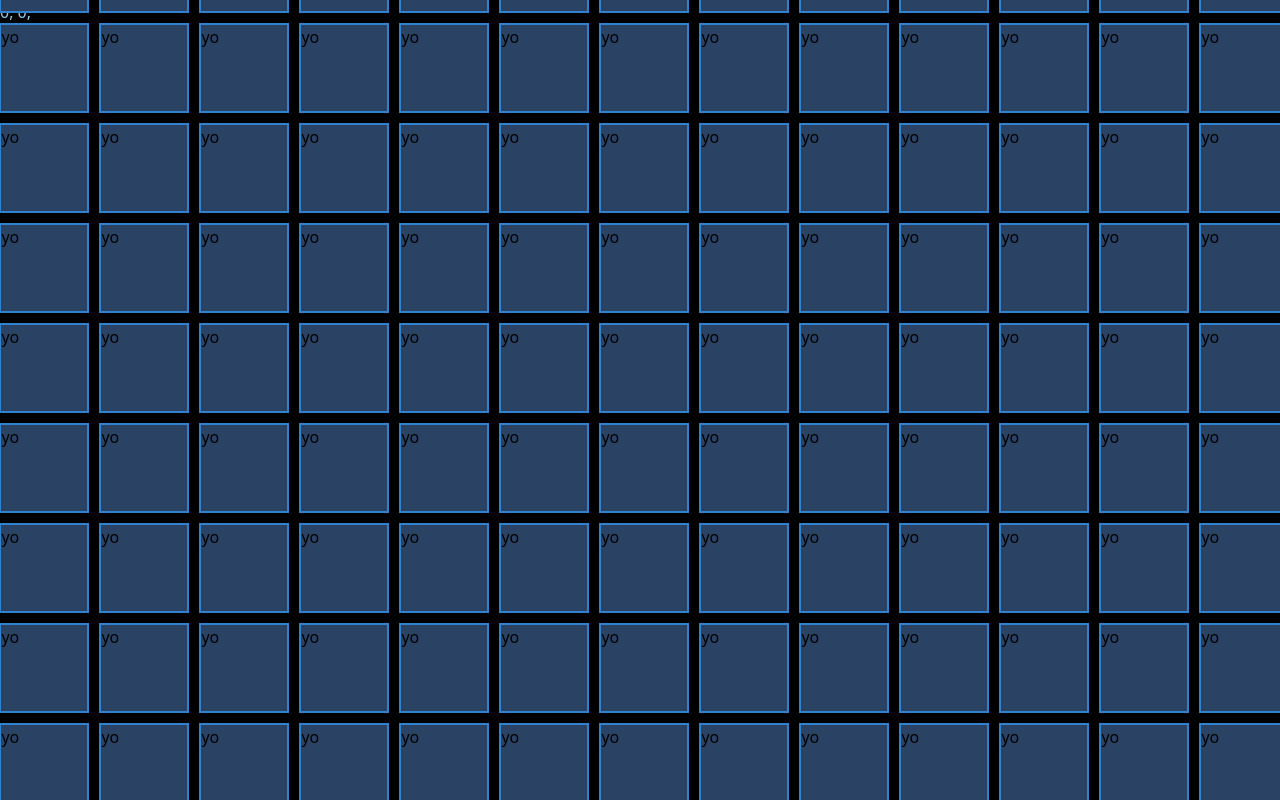
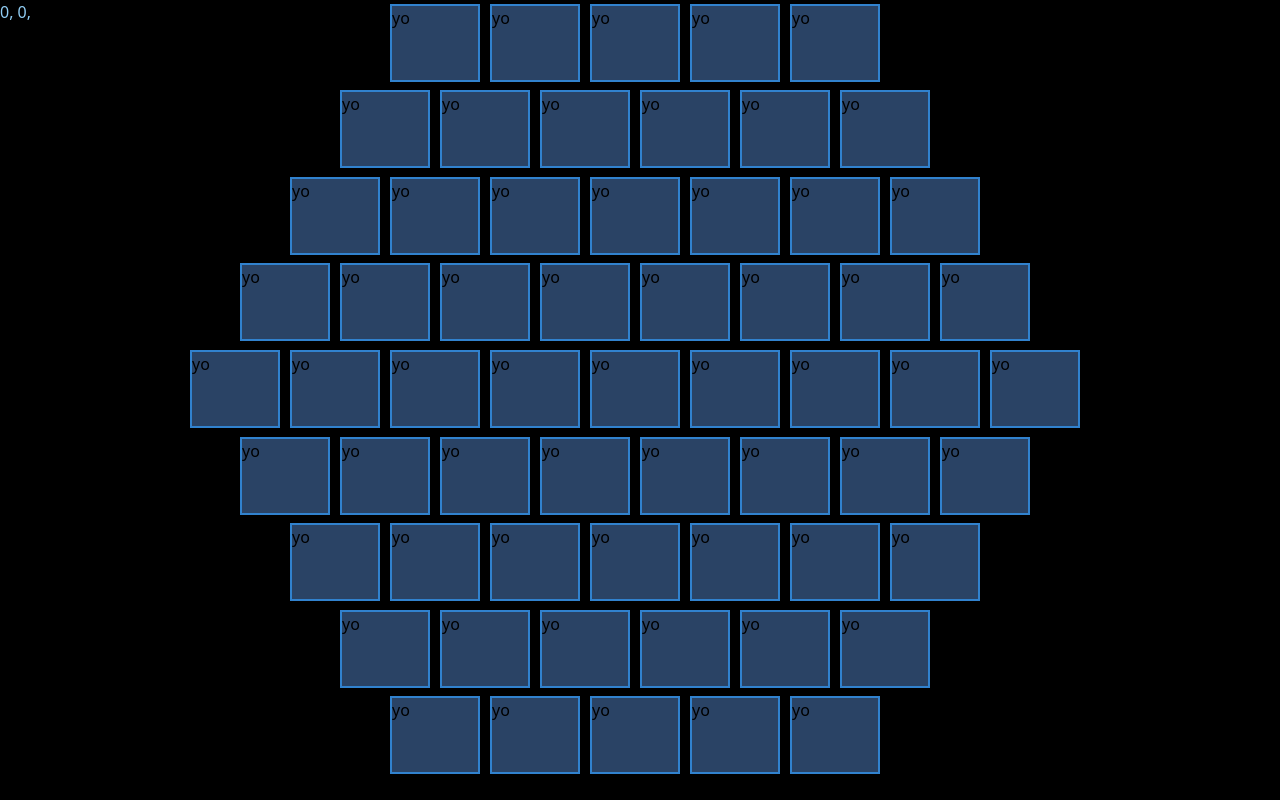
Before and after one commit to Exr0nProjects/tanks, a React (Create React App) app: page / in a window 1280 px wide. Built offline with nearby package versions, Linux system fonts and the light colour scheme.

Commit message:
hexboard drawing works

```diff
--- a/src/components/SquareHexBoard.jsx
+++ b/src/components/SquareHexBoard.jsx
@@ -1,25 +1,25 @@
 import React from 'react';
 import useWindowDimensions from '../utility/useWindowDimensions';
+import { to_rectangular } from '../utility/coords';
 
 export default function({ scale, pos_x, pos_y }) {
     const { height, width } = useWindowDimensions();
-    const diagonal = Math.sqrt(Math.pow(height, 2) + Math.pow(width, 2))/scale;
-    console.log('diagonal', diagonal)
+    const m = Math.floor(Math.min(height, width)/2 / scale);
+
     let positions = [];
-    // TODO: work out angles and stuff to better optimize drawing
-    for (let x=-diagonal; x<=diagonal; x += 1) {
-        for (let y=-diagonal; y<=diagonal; y += 1) {
-            positions.push([x, y]);
+    for (let h=-m; h<=m; h += 1) {
+        for (let k=-m-Math.min(h, 0); k<=m-Math.max(h, 0); k += 1) {
+            positions.push(to_rectangular(h, k));
         }
     }
     return <div>
         {positions.map(([x, y], i) => <div
                 className="absolute bg-blue-900 border-2 border-blue-600"
                 style={{
-                    marginLeft: `calc(50% - ${x * scale + scale/2}px)`,
-                    marginTop: `calc(50% - ${y * scale + scale/2}px)`,
+                    marginLeft: x * scale + (width-scale)/2,
+                    marginTop: y * scale + (height-scale)/2,
                     width: scale*0.9,
-                    height: scale*0.9,
+                    height: scale*0.9 * 0.866,
                 }}
                 key={i}
             >
--- a/src/components/TankGame.jsx
+++ b/src/components/TankGame.jsx
@@ -40,7 +40,9 @@ export default function({ players }) {
     return <div
         className="relative w-screen h-screen overflow-hidden bg-black overscroll-none"
         onPointerMove={handlePointerMove}>
-            <span className="text-blue-300">{game_state.view_x}, {game_state.view_y}, {game_state.msg}</span>
+            <div className="fixed">
+                <span className="text-blue-300">{game_state.view_x}, {game_state.view_y}, {game_state.msg}</span>
+            </div>
             <SquareHexBoard className="absolute" scale={100} pos_x={0} pos_y={0}/>
     </div>
 }
--- a/src/utility/coords.js
+++ b/src/utility/coords.js
@@ -1,3 +1,3 @@
-function to_rectangular(h, k) {
-    return 1/2 * (h - k) + Math.sqrt(3)/2 * (h + k);
+export function to_rectangular(h, k) {
+    return [1/2 * (h - k), Math.sqrt(3)/2 * (h + k)];
 }
```
